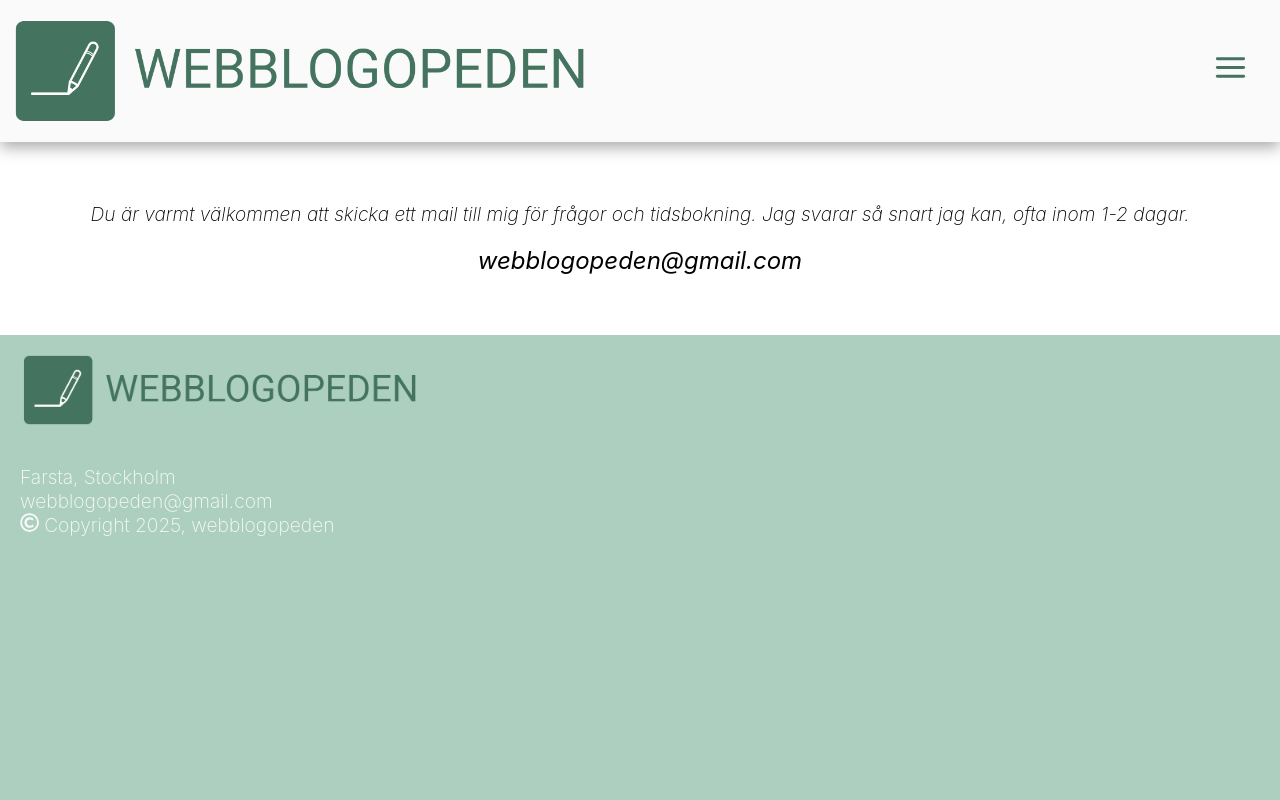
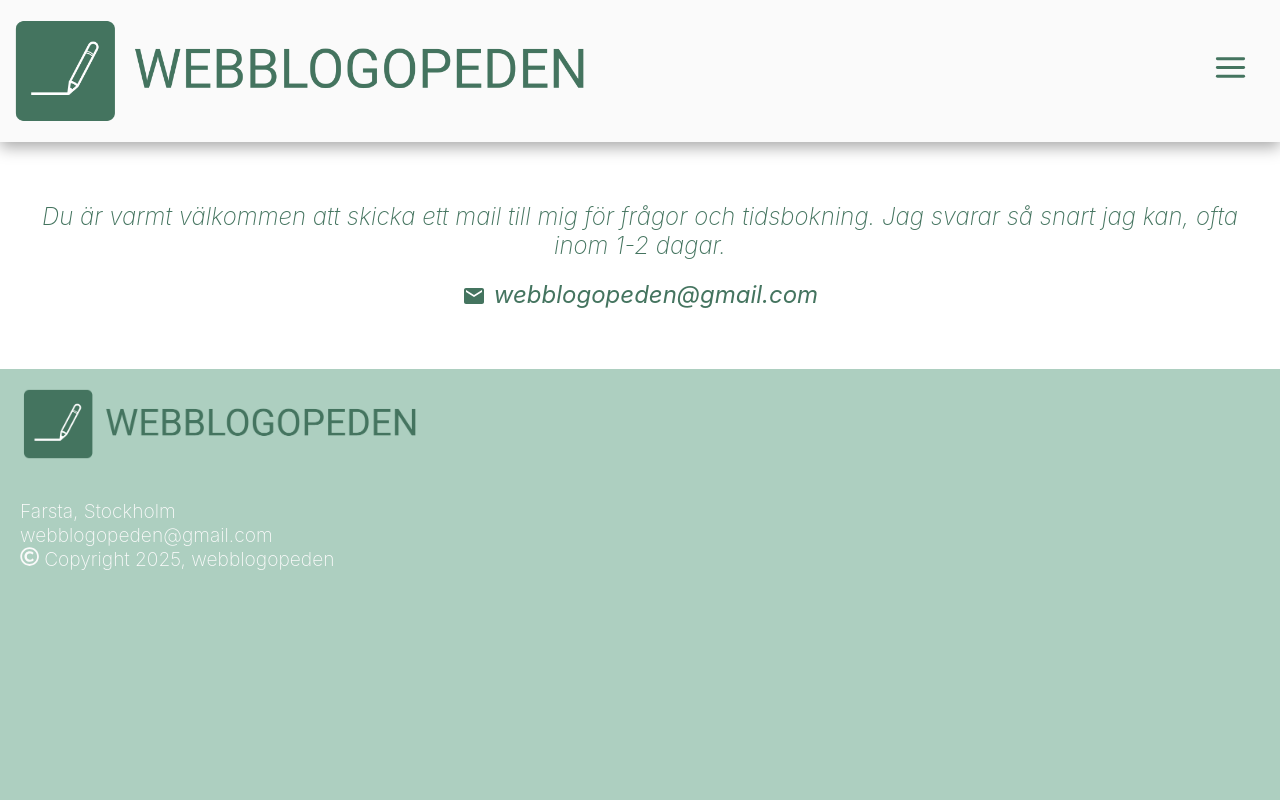
Before and after one commit to annieembrink/webblogopeden, a React (Create React App) app in the folder frontend/: page /contact in a window 1280 px wide. Shown: the top 800 px of the page. Built offline with nearby package versions, Linux system fonts and the light colour scheme.

Commit message:
added mail symbol and bigger text

```diff
--- a/frontend/src/pages/ContactPage/ContactPage.css
+++ b/frontend/src/pages/ContactPage/ContactPage.css
@@ -87,8 +87,10 @@
 
 .contactContainer p {
   color: black;
+  color: #44745F;
   font-style: italic;
   text-align: center;
+  font-size: 1.5rem;
   /* margin-top: 40px; */
 }
 
--- a/frontend/src/pages/ContactPage/ContactPage.jsx
+++ b/frontend/src/pages/ContactPage/ContactPage.jsx
@@ -1,4 +1,5 @@
 import React, { useState } from "react";
+import { MdEmail } from "react-icons/md";
 import "./ContactPage.css";
 
 export default function ContactForm() {
@@ -109,7 +110,10 @@ export default function ContactForm() {
       </form> */}
       <p className="">Du är varmt välkommen att skicka ett mail till mig för frågor och tidsbokning. Jag svarar så snart jag kan, ofta inom 1-2 dagar.</p>
       <br></br>
-      <p className="fatText">webblogopeden@gmail.com</p>
+      <p className="fatText">
+  <MdEmail style={{ marginRight: "8px", verticalAlign: "middle", color:'#44745F' }} />
+  webblogopeden@gmail.com
+</p>
     </div>
   );
 }
```
